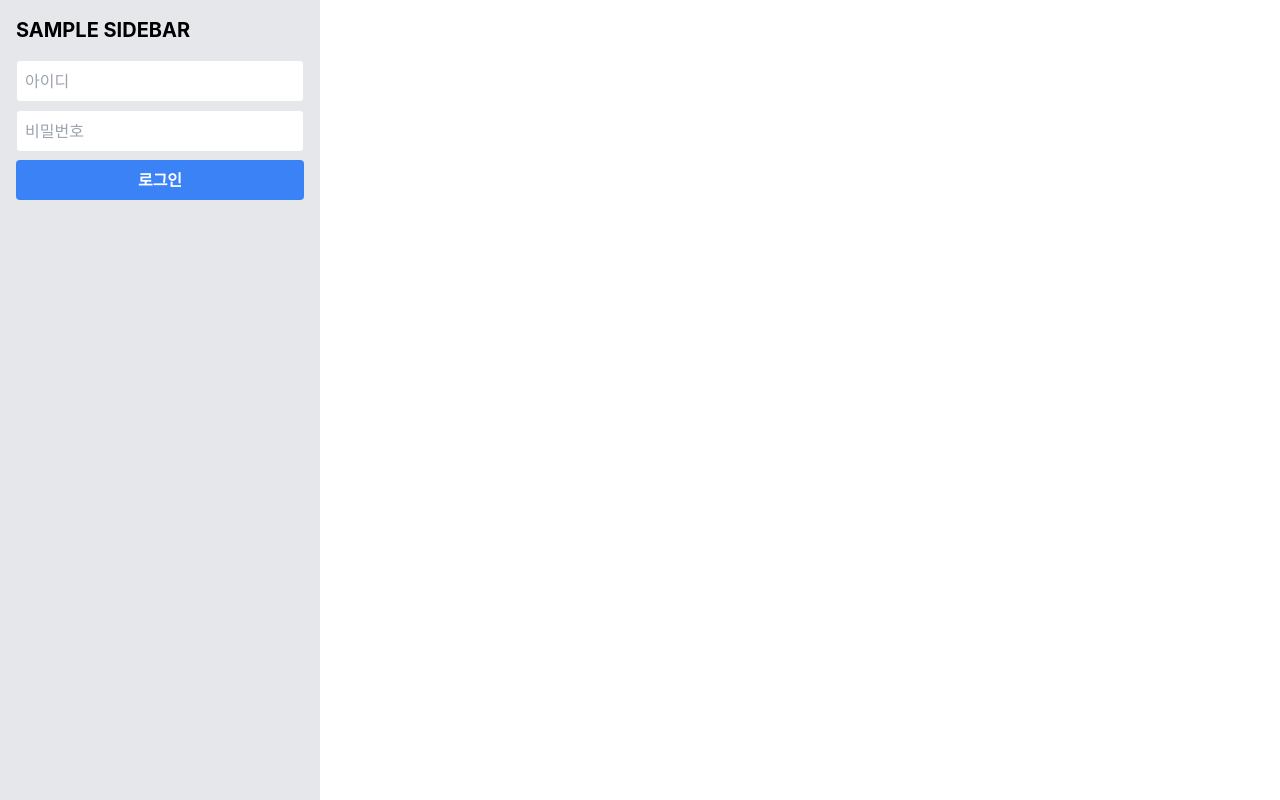
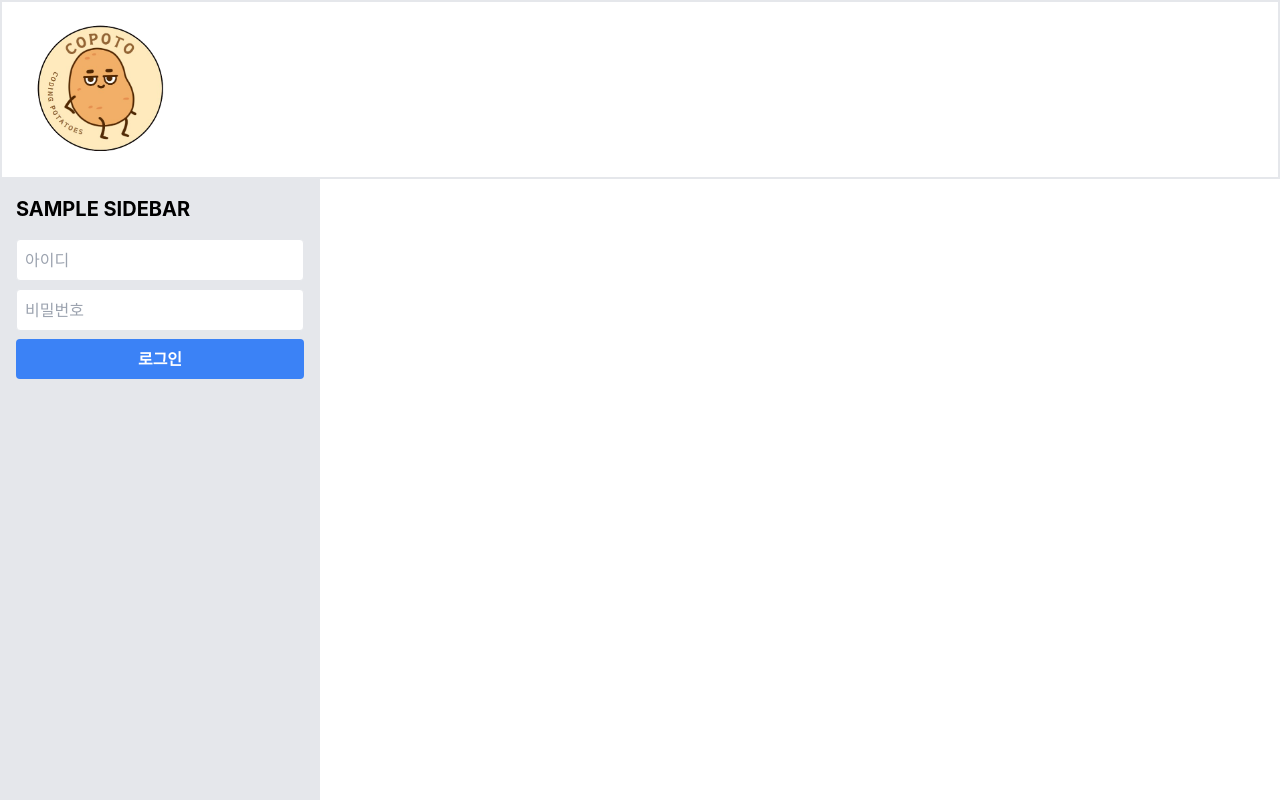
Before and after one commit to MexicoHamburger/Copoto, a React (Create React App) app in the folder frontend/: page / in a window 1280 px wide. Shown: the top 800 px of the page. Built offline with nearby package versions, Linux system fonts and the light colour scheme.

Commit message:
[feat]Copoto#6 - TopBar added, react-scripts updated

```diff
--- a/frontend/package.json
+++ b/frontend/package.json
@@ -8,7 +8,7 @@
     "@testing-library/user-event": "^13.5.0",
     "react": "^18.3.1",
     "react-dom": "^18.3.1",
-    "react-scripts": "5.0.1",
+    "react-scripts": "^5.0.1",
     "web-vitals": "^2.1.4"
   },
   "scripts": {
--- a/frontend/src/App.js
+++ b/frontend/src/App.js
@@ -1,8 +1,12 @@
 import SampleSidebar from "./components/SampleSidebar.js"
+import TopBar from "./components/TopBar.js"
 import './index.css'
 function App() {
   return (
-    <SampleSidebar/>
+    <>
+      <TopBar />
+      <SampleSidebar />
+    </>
   );
 }
 
--- /dev/null
+++ b/frontend/src/components/TopBar.js
@@ -0,0 +1,12 @@
+import CopotoLogo from "../images/copotoLogo.png"
+
+function TopBar() {
+    return (
+        <div class = "border-2">
+            <img src={CopotoLogo} alt = "Copoto Logo"
+            className = "max-w-[200px] p-4"/>
+        </div>
+    )
+}
+
+export default TopBar;
```
Also changed, not shown: frontend/src/images/copotoLogo.png (added), 1 other file (tests, documents, lock files or other folders).
